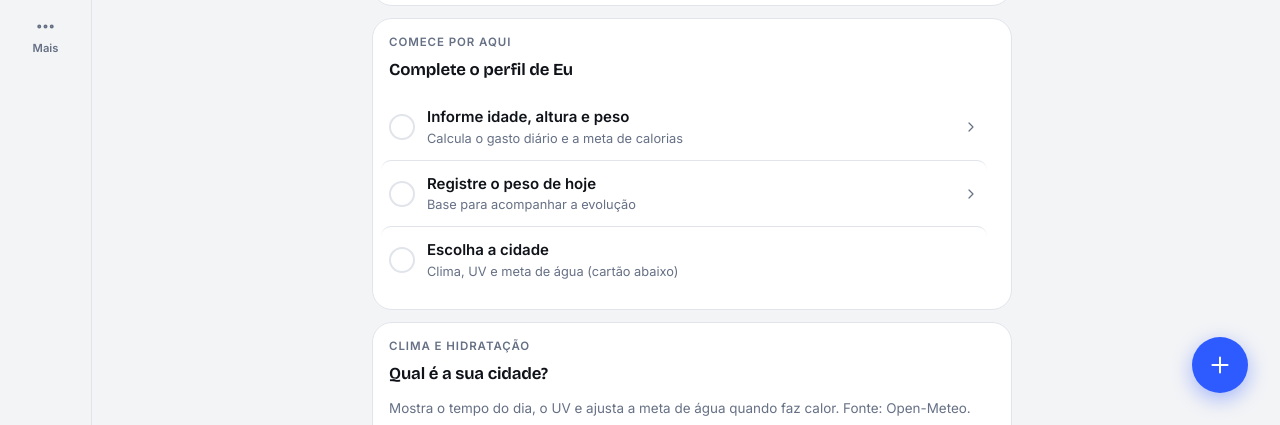
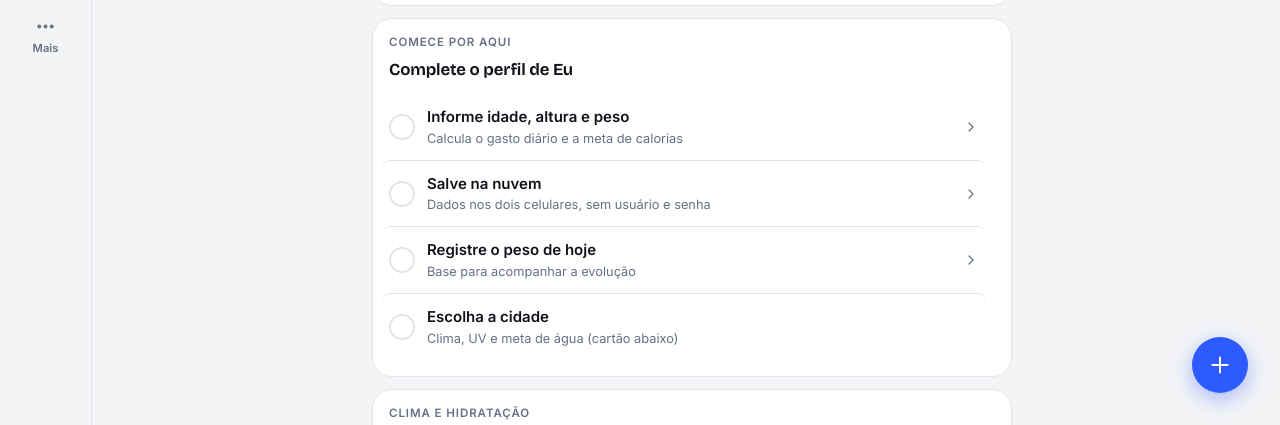
Before and after one commit to DevMarceloFilho/forma, a plain HTML site: page index.html in a window 1280 px wide. Shown: the part 375-800 px from the top of the page. Drawn offline with nearby package versions, Linux system fonts and the light colour scheme.

Commit message:
Liga a sincronização ao banco do Supabase
Co-Authored-By: Claude Sonnet 5.5 <noreply@anthropic.com>

```diff
--- a/index.html
+++ b/index.html
@@ -750,8 +750,8 @@ function ideasCard(){
 // ================= sincronização (Supabase, criptografada no aparelho) =================
 // Sem usuário e senha: um código secreto do casal. Dele saem (1) o identificador da linha no banco, via SHA-256,
 // e (2) a chave AES-GCM que criptografa os dados antes de saírem do aparelho. O servidor nunca vê o código nem os dados.
-const SYNC_URL = '';   // ex.: https://abcdefgh.supabase.co
-const SYNC_KEY = '';   // chave pública do projeto (anon ou publishable)
+const SYNC_URL = 'https://cglsnoaxpsypyoucpfav.supabase.co';
+const SYNC_KEY = 'sb_publishable_p6RDOzg__NZV0RNN3o5EOQ_OMZJgjiS';   // chave publicável: feita para ficar no navegador
 const lsGet = k => { try { return localStorage.getItem(k); } catch (e) { return null; } };
 const lsSet = (k, v) => { try { if (v === null) localStorage.removeItem(k); else localStorage.setItem(k, v); } catch (e) {} };
 const syncCfg = () => ({u:(lsGet('plano2:sburl') || SYNC_URL).replace(/\/+$/, ''), k:lsGet('plano2:sbkey') || SYNC_KEY});
```
